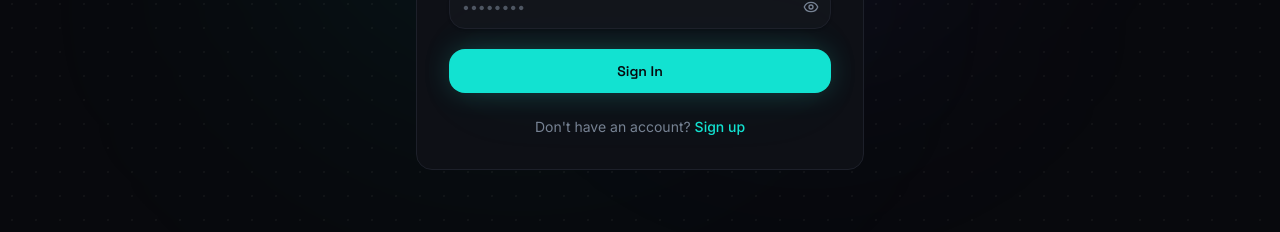
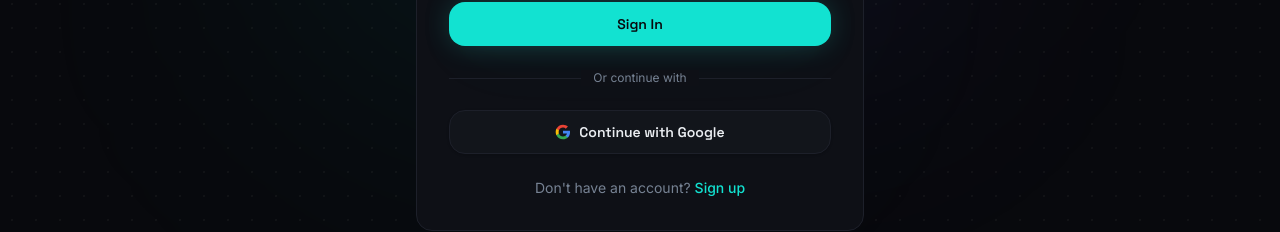
Before and after one commit to deepak04iiitn/Engazium, a Next.js app in the folder client/: page /sign-in in a window 1280 px wide. Shown: the part 536-768 px from the top of the page. Built offline with nearby package versions, Linux system fonts and the light colour scheme; no server answers.

Commit message:
feat: implemented firebase google login

```diff
--- a/client/package.json
+++ b/client/package.json
@@ -37,6 +37,7 @@
     "clsx": "^2.1.1",
     "cmdk": "^1.1.1",
     "embla-carousel-react": "^8.6.0",
+    "firebase": "^12.9.0",
     "framer-motion": "^12.33.0",
     "input-otp": "^1.4.2",
     "lucide-react": "^0.563.0",
--- a/client/src/app/sign-in/page.jsx
+++ b/client/src/app/sign-in/page.jsx
@@ -13,6 +13,7 @@ import { Button } from "@/components/ui/button";
 import { Input } from "@/components/ui/input";
 import { Label } from "@/components/ui/label";
 import { toast } from "sonner";
+import OAuth from "@/components/OAuth";
 
 const SignIn = () => {
   const [email, setEmail] = useState("");
@@ -161,6 +162,19 @@ const SignIn = () => {
             </Button>
           </form>
 
+          <div className="relative my-6">
+            <div className="absolute inset-0 flex items-center">
+              <div className="w-full border-t border-border/50" />
+            </div>
+            <div className="relative flex justify-center text-xs">
+              <span className="bg-card px-3 text-muted-foreground">
+                Or continue with
+              </span>
+            </div>
+          </div>
+
+          <OAuth />
+
           <div className="mt-6 text-center">
             <p className="text-muted-foreground text-sm">
               Don&apos;t have an account?{" "}
--- a/client/src/app/sign-up/page.jsx
+++ b/client/src/app/sign-up/page.jsx
@@ -13,6 +13,7 @@ import { Button } from "@/components/ui/button";
 import { Input } from "@/components/ui/input";
 import { Label } from "@/components/ui/label";
 import { toast } from "sonner";
+import OAuth from "@/components/OAuth";
 
 const SignUp = () => {
   const [username, setUsername] = useState("");
@@ -191,6 +192,19 @@ const SignUp = () => {
             </Button>
           </form>
 
+          <div className="relative my-6">
+            <div className="absolute inset-0 flex items-center">
+              <div className="w-full border-t border-border/50" />
+            </div>
+            <div className="relative flex justify-center text-xs">
+              <span className="bg-card px-3 text-muted-foreground">
+                Or continue with
+              </span>
+            </div>
+          </div>
+
+          <OAuth />
+
           <p className="mt-4 text-xs text-muted-foreground text-center leading-relaxed">
             By signing up, you agree to our{" "}
             <span className="text-primary cursor-pointer hover:text-primary/80 transition-colors">
--- /dev/null
+++ b/client/src/components/OAuth.jsx
@@ -0,0 +1,77 @@
+"use client";
+
+import { signInWithPopup } from "firebase/auth";
+import { auth, googleProvider } from "@/lib/firebase";
+import { useDispatch } from "react-redux";
+import { useRouter } from "next/navigation";
+import { signInStart, signInSuccess, signInFailure } from "@/redux/user/userSlice";
+import { Button } from "@/components/ui/button";
+import { toast } from "sonner";
+
+const OAuth = () => {
+  const dispatch = useDispatch();
+  const router = useRouter();
+
+  const handleGoogleClick = async () => {
+    try {
+      dispatch(signInStart());
+
+      const result = await signInWithPopup(auth, googleProvider);
+
+      const res = await fetch("/api/auth/google", {
+        method: "POST",
+        headers: { "Content-Type": "application/json" },
+        body: JSON.stringify({
+          name: result.user.displayName,
+          email: result.user.email,
+        }),
+      });
+
+      const data = await res.json();
+
+      if (!res.ok) {
+        dispatch(signInFailure(data.message || "Google sign-in failed"));
+        toast.error(data.message || "Google sign-in failed");
+        return;
+      }
+
+      dispatch(signInSuccess(data));
+      toast.success("Signed in successfully!");
+      router.push("/");
+    } catch (error) {
+      dispatch(signInFailure(error.message));
+      toast.error("Google sign-in failed. Please try again.");
+    }
+  };
+
+  return (
+    <Button
+      type="button"
+      variant="outline"
+      onClick={handleGoogleClick}
+      className="w-full h-11 rounded-xl font-heading font-semibold text-sm border-border/50 bg-secondary/40 hover:bg-secondary/60 text-foreground gap-2"
+    >
+      <svg className="h-5 w-5" viewBox="0 0 24 24">
+        <path
+          d="M22.56 12.25c0-.78-.07-1.53-.2-2.25H12v4.26h5.92a5.06 5.06 0 0 1-2.2 3.32v2.77h3.57c2.08-1.92 3.28-4.74 3.28-8.1z"
+          fill="#4285F4"
+        />
+        <path
+          d="M12 23c2.97 0 5.46-.98 7.28-2.66l-3.57-2.77c-.98.66-2.23 1.06-3.71 1.06-2.86 0-5.29-1.93-6.16-4.53H2.18v2.84C3.99 20.53 7.7 23 12 23z"
+          fill="#34A853"
+        />
+        <path
+          d="M5.84 14.09c-.22-.66-.35-1.36-.35-2.09s.13-1.43.35-2.09V7.07H2.18C1.43 8.55 1 10.22 1 12s.43 3.45 1.18 4.93l2.85-2.22.81-.62z"
+          fill="#FBBC05"
+        />
+        <path
+          d="M12 5.38c1.62 0 3.06.56 4.21 1.64l3.15-3.15C17.45 2.09 14.97 1 12 1 7.7 1 3.99 3.47 2.18 7.07l3.66 2.84c.87-2.6 3.3-4.53 6.16-4.53z"
+          fill="#EA4335"
+        />
+      </svg>
+      Continue with Google
+    </Button>
+  );
+};
+
+export default OAuth;
--- /dev/null
+++ b/client/src/lib/firebase.js
@@ -0,0 +1,17 @@
+import { initializeApp } from "firebase/app";
+import { getAuth, GoogleAuthProvider } from "firebase/auth";
+
+const firebaseConfig = {
+  apiKey: process.env.NEXT_PUBLIC_FIREBASE_API_KEY,
+  authDomain: process.env.NEXT_PUBLIC_FIREBASE_AUTH_DOMAIN,
+  projectId: process.env.NEXT_PUBLIC_FIREBASE_PROJECT_ID,
+  storageBucket: process.env.NEXT_PUBLIC_FIREBASE_STORAGE_BUCKET,
+  messagingSenderId: process.env.NEXT_PUBLIC_FIREBASE_MESSAGING_SENDER_ID,
+  appId: process.env.NEXT_PUBLIC_FIREBASE_APP_ID,
+};
+
+const app = initializeApp(firebaseConfig);
+const auth = getAuth(app);
+const googleProvider = new GoogleAuthProvider();
+
+export { app, auth, googleProvider };
```
Also changed, not shown: 1 other file (tests, documents, lock files or other folders).
